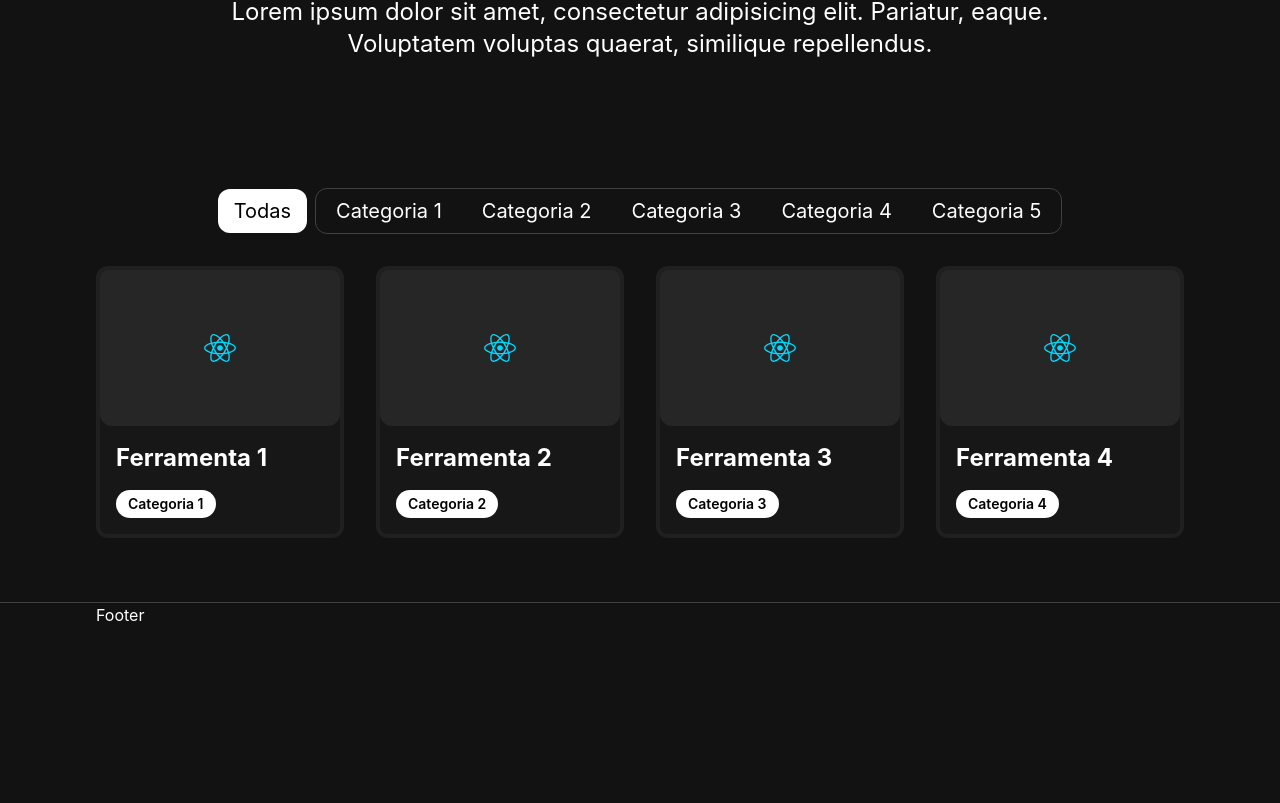
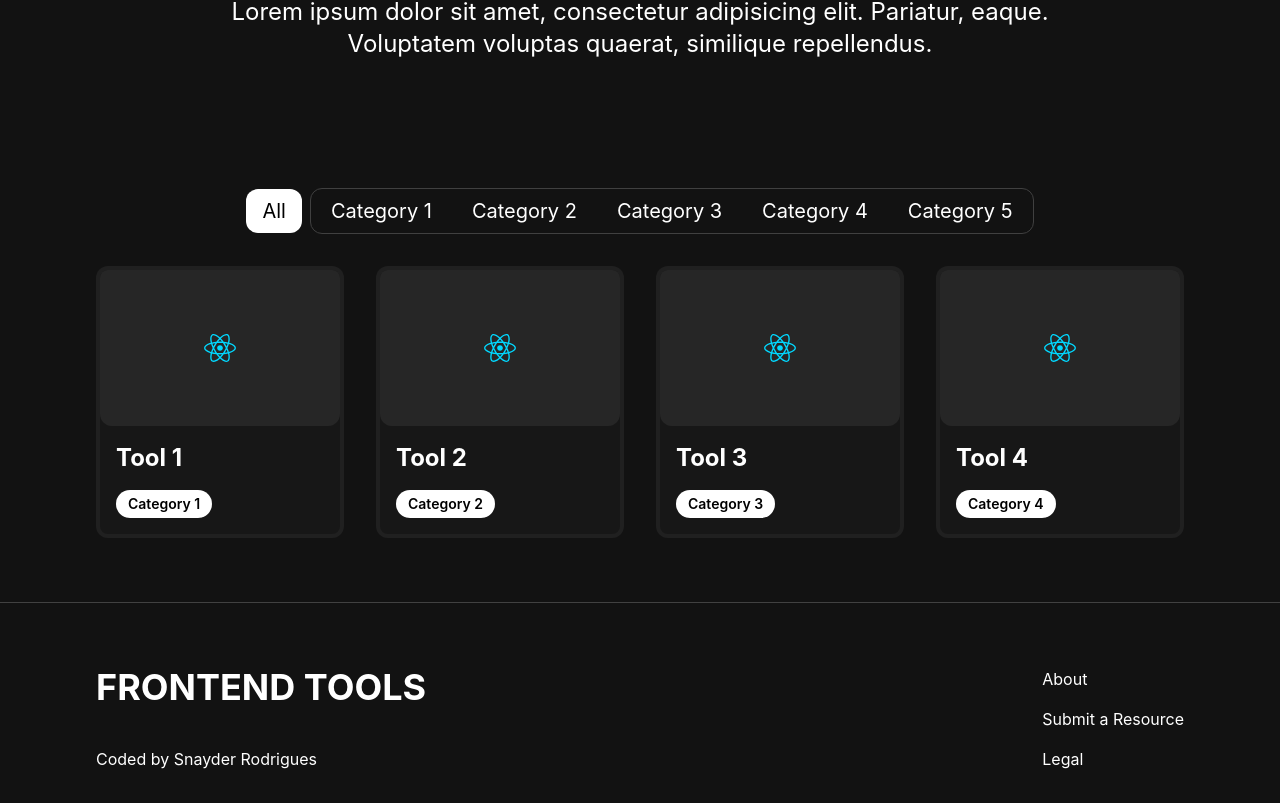
Before and after one commit to SnayderRodrigues/frontcards, a React (Vite) app: page / in a window 1280 px wide. Shown: the part 500-1303 px from the top of the page. Before the commit the page ends 1127 px from the top, so only its background shows below. Built offline with nearby package versions, Linux system fonts and the light colour scheme.

Commit message:
update: footer component and page links

```diff
--- a/src/App.jsx
+++ b/src/App.jsx
@@ -1,4 +1,4 @@
-import Header from "./components/Header";
+import Header from "./components/header";
 import Footer from "./components/Footer";
 import { Outlet } from "react-router-dom";
 
--- a/src/components/Footer.jsx
+++ b/src/components/Footer.jsx
@@ -1,9 +1,25 @@
 import React from "react";
+import { Link } from "react-router-dom";
 
 const Footer = () => {
   return (
     <footer className="border-t border-t-white border-opacity-20">
-      <div className="wrapper">Footer</div>
+      <div className="wrapper flex justify-between pt-16 pb-8">
+        <div className="flex flex-col justify-between">
+          <a href="" className="text-4xl font-bold uppercase">
+            Frontend Tools
+          </a>
+          <div>
+            Coded by{" "}
+            <a href="https://snayderrodrigues.vercel.app/">Snayder Rodrigues</a>
+          </div>
+        </div>
+        <div className="flex flex-col gap-4">
+          <Link to="/about" className="w-fit">About</Link>
+          <Link to="" className="w-fit">Submit a Resource</Link>
+          <Link to="" className="w-fit">Legal</Link>
+        </div>
+      </div>
     </footer>
   );
 };
--- a/src/components/header.jsx
+++ b/src/components/header.jsx
@@ -1,13 +1,21 @@
 import React from "react";
+import { Link } from "react-router-dom";
 
 const Header = () => {
   return (
     <header className="fixed z-50 w-full border-b border-b-white border-opacity-20 items-center justify-center flex">
       <nav className="wrapper flex justify-between items-center py-3">
-        <a href="/" className="text-3xl font-bold uppercase">Frontend Tools</a>
+        <a href="/" className="text-3xl font-bold uppercase">
+          Frontend Tools
+        </a>
         <div className="flex items-center gap-8">
-          <a href="/about">About</a>
-          <a href="" className="bg-blue-700 px-6 py-3 rounded-lg hover:bg-blue-600 transition-colors">Submit a Resource</a>
+          <Link to="/about">About</Link>
+          <Link
+            to=""
+            className="bg-blue-700 px-6 py-3 rounded-lg hover:bg-blue-600 transition-colors"
+          >
+            Submit a Resource
+          </Link>
         </div>
       </nav>
     </header>
--- a/src/pages/HomePage.jsx
+++ b/src/pages/HomePage.jsx
@@ -17,23 +17,23 @@ const HomePage = () => {
   const featuredTools = [
     {
       image: ToolImage,
-      category: "Categoria 1",
-      title: "Ferramenta 1",
+      category: "Category 1",
+      title: "Tool 1",
     },
     {
       image: ToolImage,
-      category: "Categoria 2",
-      title: "Ferramenta 2",
+      category: "Category 2",
+      title: "Tool 2",
     },
     {
       image: ToolImage,
-      category: "Categoria 3",
-      title: "Ferramenta 3",
+      category: "Category 3",
+      title: "Tool 3",
     },
     {
       image: ToolImage,
-      category: "Categoria 4",
-      title: "Ferramenta 4",
+      category: "Category 4",
+      title: "Tool 4",
     },
   ];
 
@@ -56,32 +56,32 @@ const HomePage = () => {
           <div className="wrapper">
             <div className="flex items-center justify-center gap-2 mb-8">
               <button className="text-xl text-black bg-white px-4 py-2 rounded-xl">
-                Todas
+                All
               </button>
               <ul className="flex items-center text-xl border border-neutral-700 rounded-xl">
                 <li className="flex items-center gap-2 px-5 py-2">
                   <a href="" className="hover:text-neutral-400">
-                    Categoria 1
+                    Category 1
                   </a>
                 </li>
                 <li className="flex items-center gap-2 px-5 py-2">
                   <a href="" className="hover:text-neutral-400">
-                    Categoria 2
+                    Category 2
                   </a>
                 </li>
                 <li className="flex items-center gap-2 px-5 py-2">
                   <a href="" className="hover:text-neutral-400">
-                    Categoria 3{" "}
+                    Category 3{" "}
                   </a>
                 </li>
                 <li className="flex items-center gap-2 px-5 py-2">
                   <a href="" className="hover:text-neutral-400">
-                    Categoria 4
+                    Category 4
                   </a>
                 </li>
                 <li className="flex items-center gap-2 px-5 py-2">
                   <a href="" className="hover:text-neutral-400">
-                    Categoria 5
+                    Category 5
                   </a>
                 </li>
               </ul>
```
